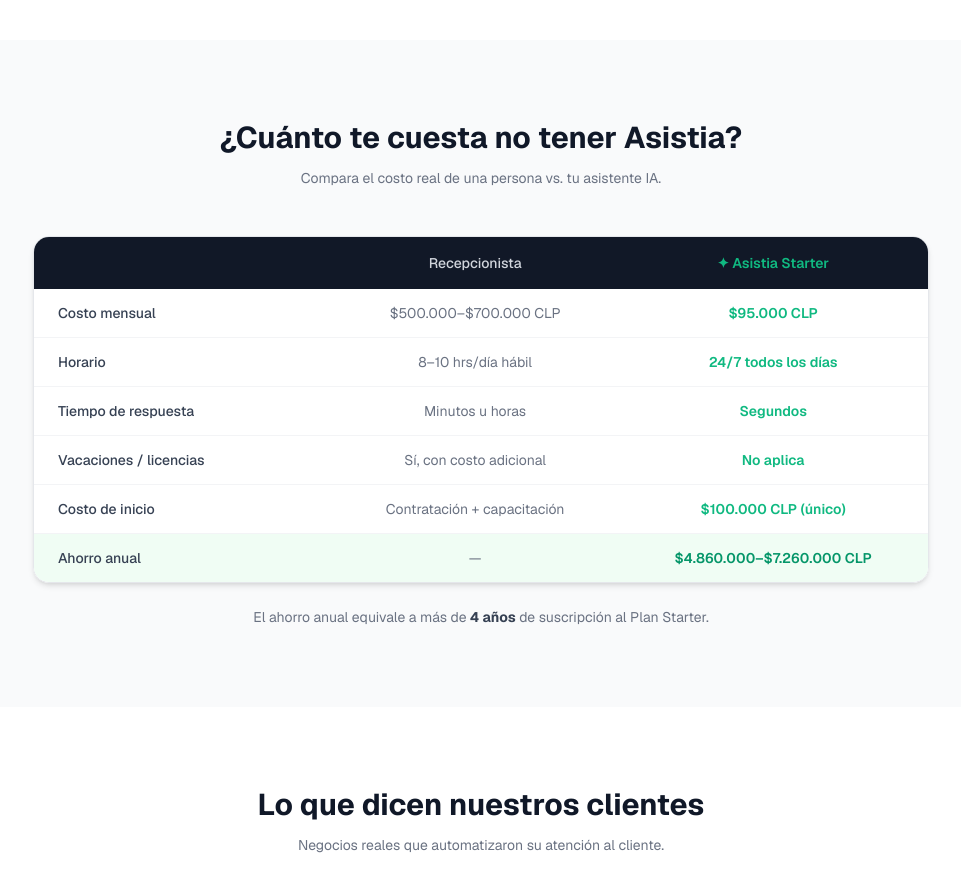
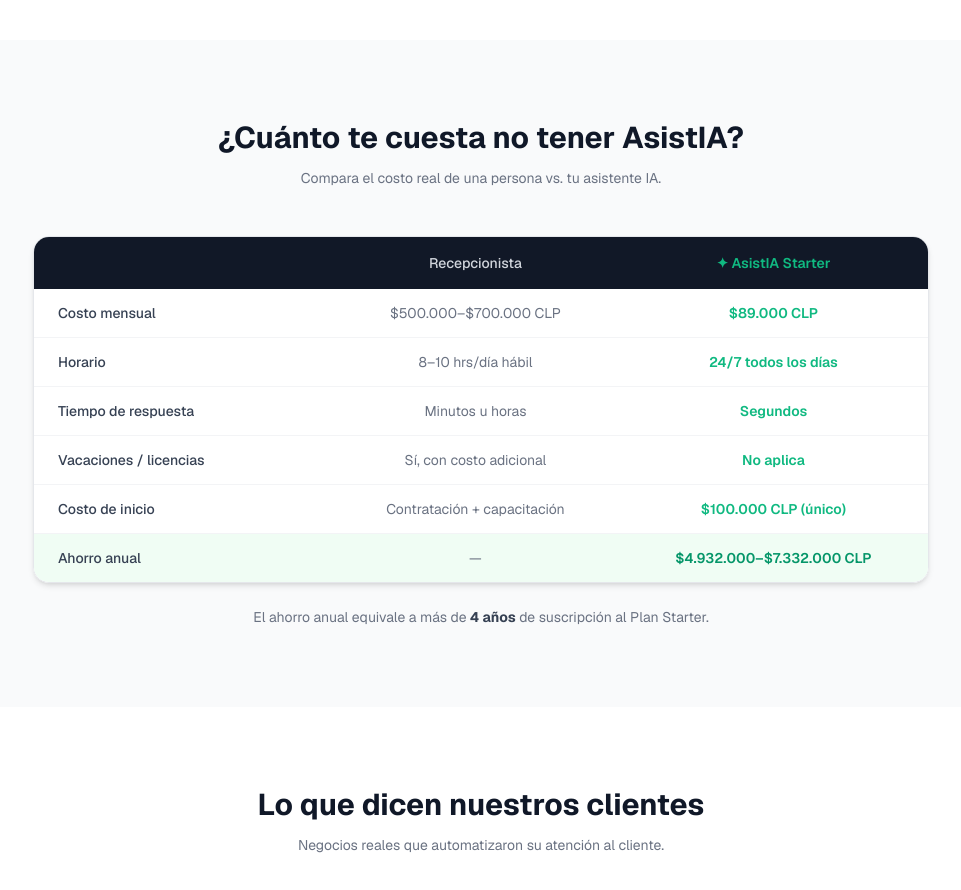
Before and after one commit to agenciaiatemuco-sys/asistia-landing, a Next.js app: page / in a window 1280 px wide. Shown: the part 2840-3730 px from the top of the page, without its empty margins (159-1120 px from the left). Built offline with nearby package versions, Linux system fonts and the light colour scheme; no server answers.

Commit message:
fix(comparison): AsistIA Starter, precio 9.000 y ahorro anual recalculado

```diff
--- a/components/Comparison.tsx
+++ b/components/Comparison.tsx
@@ -2,7 +2,7 @@
   {
     label: "Costo mensual",
     human: "$500.000–$700.000 CLP",
-    asistia: "$95.000 CLP",
+    asistia: "$89.000 CLP",
   },
   {
     label: "Horario",
@@ -27,7 +27,7 @@
   {
     label: "Ahorro anual",
     human: "—",
-    asistia: "$4.860.000–$7.260.000 CLP",
+    asistia: "$4.932.000–$7.332.000 CLP",
     highlight: true,
   },
 ];
@@ -37,7 +37,7 @@
     <section className="py-20 px-4" style={{ backgroundColor: "#f9fafb" }}>
       <div className="max-w-4xl mx-auto">
         <h2 className="text-3xl font-bold text-center text-gray-900 mb-3">
-          ¿Cuánto te cuesta no tener Asistia?
+          ¿Cuánto te cuesta no tener AsistIA?
         </h2>
         <p className="text-center text-gray-500 mb-12 text-sm">
           Compara el costo real de una persona vs. tu asistente IA.
@@ -52,7 +52,7 @@
                   Recepcionista
                 </th>
                 <th className="py-4 px-6 text-center font-semibold" style={{ color: "#10b981" }}>
-                  ✦ Asistia Starter
+                  ✦ AsistIA Starter
                 </th>
               </tr>
             </thead>
```
